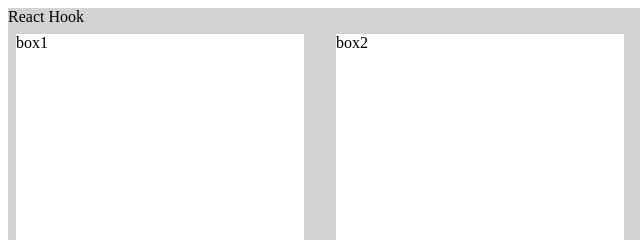
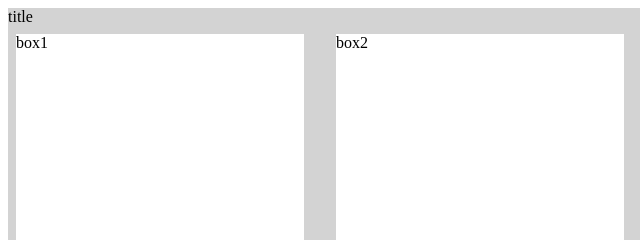
Before and after one commit to ziye0109/react-hooks-env, a React app: page / in a window 1280 px wide. Shown: the top 240 px of the page, 0-640 px from the left. Built offline with nearby package versions, Linux system fonts and the light colour scheme.

Commit message:
fix error

```diff
--- a/src/Component/Header.js
+++ b/src/Component/Header.js
@@ -1,14 +1,17 @@
-import React, { useState } from 'react';
+import React, { useState, useEffect } from 'react';
 
 const Header = () => {
-    const [title] = useState('React Hook');
+  const [title] = useState('title');
 
-    return <div className='container'>
+  useEffect(() => {
+    document.title = title;
+  });
 
-                <div className='title'>{title}</div>
-
-        </div>;
+  return (
+    <div className="container">
+      <div className="title">{title}</div>
+    </div>
+  );
 };
 
-
 export default Header;
--- a/src/Component/Home.js
+++ b/src/Component/Home.js
@@ -1,6 +1,6 @@
-import React from "react";
-import "./Home.css";
-import Header from "./Header";
+import React from 'react';
+import './Home.css';
+import Header from './Header';
 
 const Home = () => (
   <>
```
Also changed, not shown: src/Component/Header.css (+3 -11 lines), README.md.
